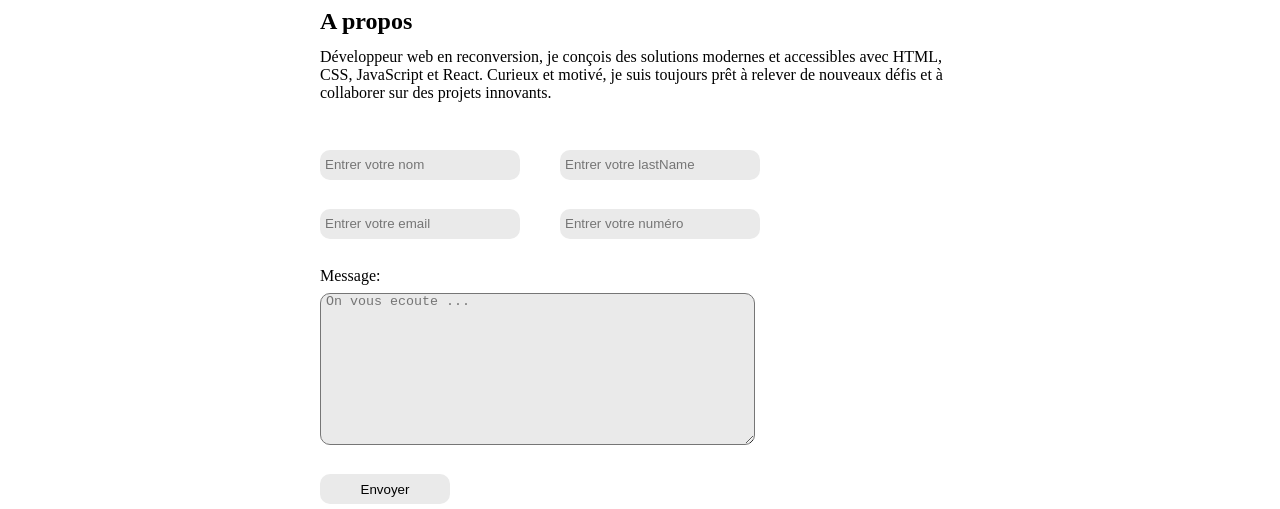
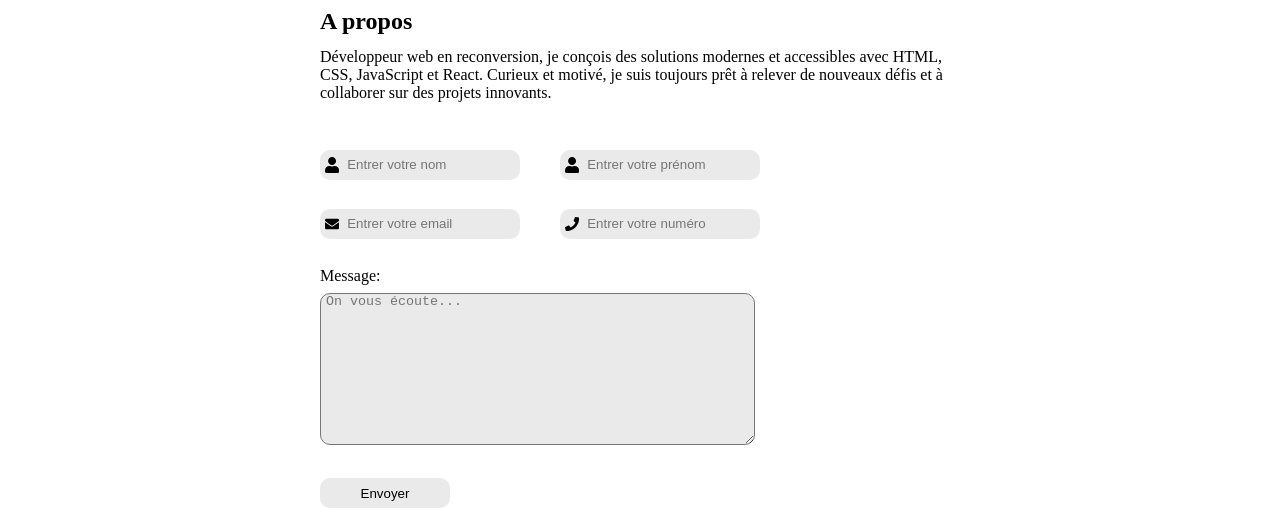
Before and after one commit to sbg224/Portfolio, a React (Vite) app: page /about in a window 1280 px wide. Shown: the part 840-1349 px from the top of the page. Built offline with nearby package versions, Linux system fonts and the light colour scheme.

Commit message:
reorganisation du code sur dans le component projet

```diff
--- a/src/components/Formulaire.module.css
+++ b/src/components/Formulaire.module.css
@@ -11,30 +11,56 @@
 .formName{
   display: flex;
   gap: 2.5rem;
-  input{
+  .inputWrapper{
+    display: flex;
+    align-items: center;
+    gap: .5rem;
     width: 200px;
     height: 30px;
     border-radius: 10px;
     border: none;
     background-color:#EAEAEA;
     padding: 0 5px;
+    input{
+      height: 30px;
+      width: 100%;
+      border-radius: 10px;
+      border: none;
+      background: transparent;
         &:hover{
             border-bottom: solid #88EE9E 3px;
+        }
     }
   }
 }
 .formEmailNumber{
   display: flex;
   gap: 2.5rem;
-  input{
+  .inputWrapper{
+    display: flex;
+    align-items: center;
+    gap: .5rem;
     width: 200px;
     height: 30px;
     border-radius: 10px;
     border: none;
     background-color:#EAEAEA;
     padding: 0 5px;
+    input{
+      height: 30px;
+      width: 100%;
+      border-radius: 10px;
+      border: none;
+      background: transparent;
         &:hover{
             border-bottom: solid #88EE9E 3px;
+        }
+    }
+    input:focus{
+      background: none;
+    }
+    input:valid {
+      background: none;
     }
   }
 }
--- a/src/components/Formulaire.tsx
+++ b/src/components/Formulaire.tsx
@@ -1,5 +1,4 @@
-
-
+import { FaUser, FaEnvelope, FaPhone, FaComment } from 'react-icons/fa';
 import style from './Formulaire.module.css'
 
 type formulairetype={
@@ -21,27 +20,85 @@ function Formulaire({handleChange, datas, handleSubmit, isLoading}:formulairetyp
 
 return(
 <div>
-<form className={style.formG} onSubmit={handleSubmit}   action="https://formspree.io/f/mqaayndr"
-  method="POST">
+<form
+        className={style.formG}
+        onSubmit={handleSubmit}
+        action="https://formspree.io/f/mqaayndr"
+        method="POST"
+      >
         <div className={style.formName}>
-    <input type="text" name='name' id='name'  placeholder='Entrer votre nom' value={datas.name} onChange={handleChange}/>
-    <input type="text" name='lastName' id='lastName'  placeholder='Entrer votre lastName' value={datas.lastName} onChange={handleChange}/>
+          <div className={style.inputWrapper}>
+            <FaUser className={style.icon} />
+            <input
+              type="text"
+              name="name"
+              id="name"
+              placeholder="Entrer votre nom"
+              value={datas.name}
+              onChange={handleChange}
+            />
+          </div>
+          <div className={style.inputWrapper}>
+            <FaUser className={style.icon} />
+            <input
+              type="text"
+              name="lastName"
+              id="lastName"
+              placeholder="Entrer votre prénom"
+              value={datas.lastName}
+              onChange={handleChange}
+            />
+          </div>
         </div>
         <div className={style.formEmailNumber}>
-    <input type="email" name='email' id='email'  placeholder='Entrer votre email'value={datas.email} onChange={handleChange}/>
-    <input type="tel" name='telephone' id='telephone'  placeholder='Entrer votre numéro' value={datas.telephone} onChange={handleChange}/>
+          <div className={style.inputWrapper}>
+            <FaEnvelope className={style.icon} />
+            <input
+              type="email"
+              name="email"
+              id="email"
+              placeholder="Entrer votre email"
+              value={datas.email}
+              onChange={handleChange}
+            />
+          </div>
+          <div className={style.inputWrapper}>
+            <FaPhone className={style.icon} />
+            <input
+              type="tel"
+              name="telephone"
+              id="telephone"
+              placeholder="Entrer votre numéro"
+              value={datas.telephone}
+              onChange={handleChange}
+            />
+          </div>
         </div>
         <div className={style.formMessage}>
           <label htmlFor="message">Message:</label>
-    <textarea className={style.myMessage} name="message" id="message" rows={10} cols={51} wrap='hard' placeholder='On vous ecoute ...' value={datas.message} onChange={handleChange}/>
+          <div className={style.inputWrapper}>
+            {/* <FaComment className={style.icon} /> */}
+            <textarea
+              className={style.myMessage}
+              name="message"
+              id="message"
+              rows={10}
+              cols={51}
+              wrap="hard"
+              placeholder="On vous écoute..."
+              value={datas.message}
+              onChange={handleChange}
+            />
+          </div>
         </div>
         <div>
-    <button type='submit' className={style.myButtonS} disabled={isLoading}>{isLoading ? 'Envoi en cours...' : 'Envoyer'}</button>
+          <button type="submit" className={style.myButtonS} disabled={isLoading}>
+            {isLoading ? 'Envoi en cours...' : 'Envoyer'}
+          </button>
         </div>
       </form>
     </div>
-)
+  );
 }
 
-
 export default Formulaire
--- a/src/components/Header.module.css
+++ b/src/components/Header.module.css
@@ -30,6 +30,7 @@
 		.liNav {
 			display: flex;
 			gap: 1rem;
+			/* cursor: pointer; */
 			.iconinstagram {
 				font-size: 1.7rem;
         color: #fff;
@@ -47,6 +48,7 @@
 	.PortfolioLogo {
 		font-size: 1rem;
 		color: #fff;
+		padding-left: .5rem;
 		font-weight: 100;
 		font-family: var(--font-family);
 		transform: matrix(1.1, 0, 0, 1.1, 0, 0);
@@ -73,14 +75,14 @@
   width: 250px;
   position: absolute;
   top: 30%;
-  right: 40%;
+  right: 45%;
   display: flex;
   opacity: 1;
 }
 .Arrow{
   position: absolute;
   top: 20%;
-  width: 60px;
+  width: 55px;
   transform: rotate(-35deg);
 }
 .presHeader{
@@ -90,7 +92,7 @@
   color: #fff;
   font-size: 1rem;
   font-weight: 100;
-  width: 250px;
+  width: 220px;
   padding-left: 10px;
 }
 .buttons {
@@ -98,9 +100,9 @@
 	align-items: center;
 	gap: 1rem;
 	/* background-color:#eaeaea38 ; */
-	width: 35%;
+	/* width: 35%; */
 	height: 5vh;
-	transform: translateX(80%);
+	transform: translateX(90%);
 }
 .buttonBurger {
 	display: none;
--- a/src/components/Header.tsx
+++ b/src/components/Header.tsx
@@ -1,5 +1,5 @@
 import { useNavigate } from 'react-router-dom'
-import { useContext, useEffect, useRef, useState} from 'react';
+import { useEffect, useRef, useState} from 'react';
 import { Link } from 'react-router-dom';
 import ButtonNav from './ButtonNav';
 import { FaBars, FaTimes } from 'react-icons/fa';
@@ -30,10 +30,11 @@ function Header(){
       scale: 0.5,
       opacity: 0,
       duration: 1,
+      delay: 1,
       ease: "power3.out",
       scrollTrigger: {
         trigger: introText.current,
-        start: "top 90%",
+        start: "top 110%",
         end: "bottom 10%",
         scrub: true,
         toggleActions: "play, reverse, restart",
@@ -42,36 +43,34 @@ function Header(){
     });
     if (Bienvenue.current) {
       const letters = Bienvenue.current.children;
-
       // Animation des lettres
-      const tl = gsap.timeline({ repeat: 1, yoyo: true });
+      const tl = gsap.timeline({ yoyo: true });
       tl.from(letters, {
         y: "20vh",
         rotate: "180deg",
         opacity: 0,
         stagger: 0.1,
-        duration: 1,
+        duration: .5,
         ease: "power2.out",
       })
       .to(letters, {
-        margin: "10px",
+        x: "40%",
         duration: 0.6,
         ease: "power1.inOut",
       })
       .to(letters, {
-        margin: "0px",
+        x: "0",
         duration: 0.6,
         ease: "power1.inOut",
       });
-
       // ScrollTrigger pour les lettres
-      ScrollTrigger.create({
-        trigger: Bienvenue.current,
-        start: "top 80%",
-        end: "bottom 10%",
-        scrub: true,
-        toggleActions: "play reverse restart",
-      });
+      // ScrollTrigger.create({
+      //   trigger: letters,
+      //   start: "top 80%",
+      //   end: "bottom 10%",
+      //   scrub: true,
+      //   toggleActions: "play reverse restart",
+      // });
     }
   }, []);
 
--- a/src/components/Projets.module.css
+++ b/src/components/Projets.module.css
@@ -1,35 +1,47 @@
 .projetG{
     width: 80%;
     margin: 2rem auto;
+    font-family: var(--font-family);
+    line-height: 29.648px;
+    letter-spacing: normal;
 }
 .projetUl{
   display: flex;
   flex-direction: column;
   gap: 1.5rem;
 }
-.projetList{
+.sectionProjet{
   list-style: none;
   display: flex;
-  justify-content: center;
-  align-items: center;
   gap: 0.5rem;
-  border: solid #b9b0b0;
   border-radius: 9px;
-  background-color: #EAEAEA;
-  margin: 1.1rem 0;
+  background-color:transparent;
+  backdrop-filter: blur(10px);
+  width: 80%;
+  margin: 4.8rem auto;
   .listText{
     display: flex;
-    flex-direction: column;
     justify-content: space-between;
     align-items: center;
-    gap: 1rem;
+    gap: 3rem;
     padding: 5px;
+    h3 {
+      font-size: 35px;
+      width: 70%;
+    }
   }
   .listImgSrc{
     width: 100%;
     border-top-left-radius: 8px;
     border-bottom-left-radius: 8px;
   }
+}
+
+.lineStyle{
+  background-color: #000;
+  width:90%;
+  margin: 2rem auto;
+  height: 1px;
 }
 
 @media (max-width: 1250px){
--- a/src/components/Projets.tsx
+++ b/src/components/Projets.tsx
@@ -13,7 +13,6 @@ type myProjetsType = {
 		lien: string;
 	}[];
 };
-
 
 gsap.registerPlugin(ScrollTrigger);
 
@@ -36,7 +35,38 @@ function Projets({ myProjets }: myProjetsType) {
 
 	return (
 		<div className={style.projetG}>
-			<ul className={style.projetUl} >
+			<h2> Mes projets</h2>
+			<div className={style.lineStyle}> </div>
+			<section className={style.sectionProjet}>
+				<div className={style.listText}>
+					<div>
+						<h3>{myProjets[0].name}</h3>
+					</div>
+					<div>
+						<a href={myProjets[0].lien}>En savoir plus</a>
+					</div>
+				</div>
+			</section>
+			<div className={style.lineStyle}> </div>
+			<section className={style.sectionProjet}>
+				<div className={style.listText}>
+					<h3>{myProjets[1].name}</h3>
+					<a href={myProjets[1].lien}>En savoir plus</a>
+				</div>
+			</section>
+			<div className={style.lineStyle}> </div>
+			<section className={style.sectionProjet}>
+				<div className={style.listText}>
+					<div>
+						<h3>{myProjets[2].name}</h3>
+					</div>
+					<div>
+						<a href={myProjets[2].lien}>En savoir plus</a>
+					</div>
+				</div>
+			</section>
+			<div className={style.lineStyle}> </div>
+			{/* <ul className={style.projetUl} >
 				{myProjets.map((myProjet) => (
 					<li key={myProjet.id} className={style.projetList}>
 						<img
@@ -51,7 +81,7 @@ function Projets({ myProjets }: myProjetsType) {
 						</div>
 					</li>
 				))}
-			</ul>
+			</ul> */}
 		</div>
 	);
 }
--- a/src/pages/HomePage.tsx
+++ b/src/pages/HomePage.tsx
@@ -60,27 +60,29 @@ function HomePage() {
 		})
 	},[])
 
-	const handleNext = () => {
-		setProjetIndex((ProjetIndex) =>
-			ProjetIndex === TabProjets.length - 1 ? 0 : ProjetIndex + 1,
-		);
-	};
+	// const handleNext = () => {
+	// 	setProjetIndex((ProjetIndex) =>
+	// 		ProjetIndex === TabProjets.length - 1 ? 0 : ProjetIndex + 1,
+	// 	);
+	// };
 
-	// Fonction pour aller au Pokémon précédent
-	const handlePrevious = () => {
-		setProjetIndex((ProjetIndex) =>
-			ProjetIndex === 0 ? TabProjets.length - 1 : ProjetIndex - 1,
-		);
-	};
+	// // Fonction pour aller au Pokémon précédent
+	// const handlePrevious = () => {
+	// 	setProjetIndex((ProjetIndex) =>
+	// 		ProjetIndex === 0 ? TabProjets.length - 1 : ProjetIndex - 1,
+	// 	);
+	// };
+
 	return (
 		<div className={style.Carrousel}>
-			<button type="button" onClick={handlePrevious} ref={buttonCarrousel1} >
+			<Projets myProjets={TabProjets} />
+			{/* [TabProjets[ProjetIndex]] */}
+			{/* <button type="button" onClick={handlePrevious} ref={buttonCarrousel1} >
 				⇠
 			</button>
-			<Projets myProjets={[TabProjets[ProjetIndex]]} />
 			<button type="button" onClick={handleNext} ref={buttonCarrousel2} >
 				⇢
-			</button>
+			</button> */}
 		</div>
 	);
 }
```
Lines whose indentation alone changed are shown as unchanged.
